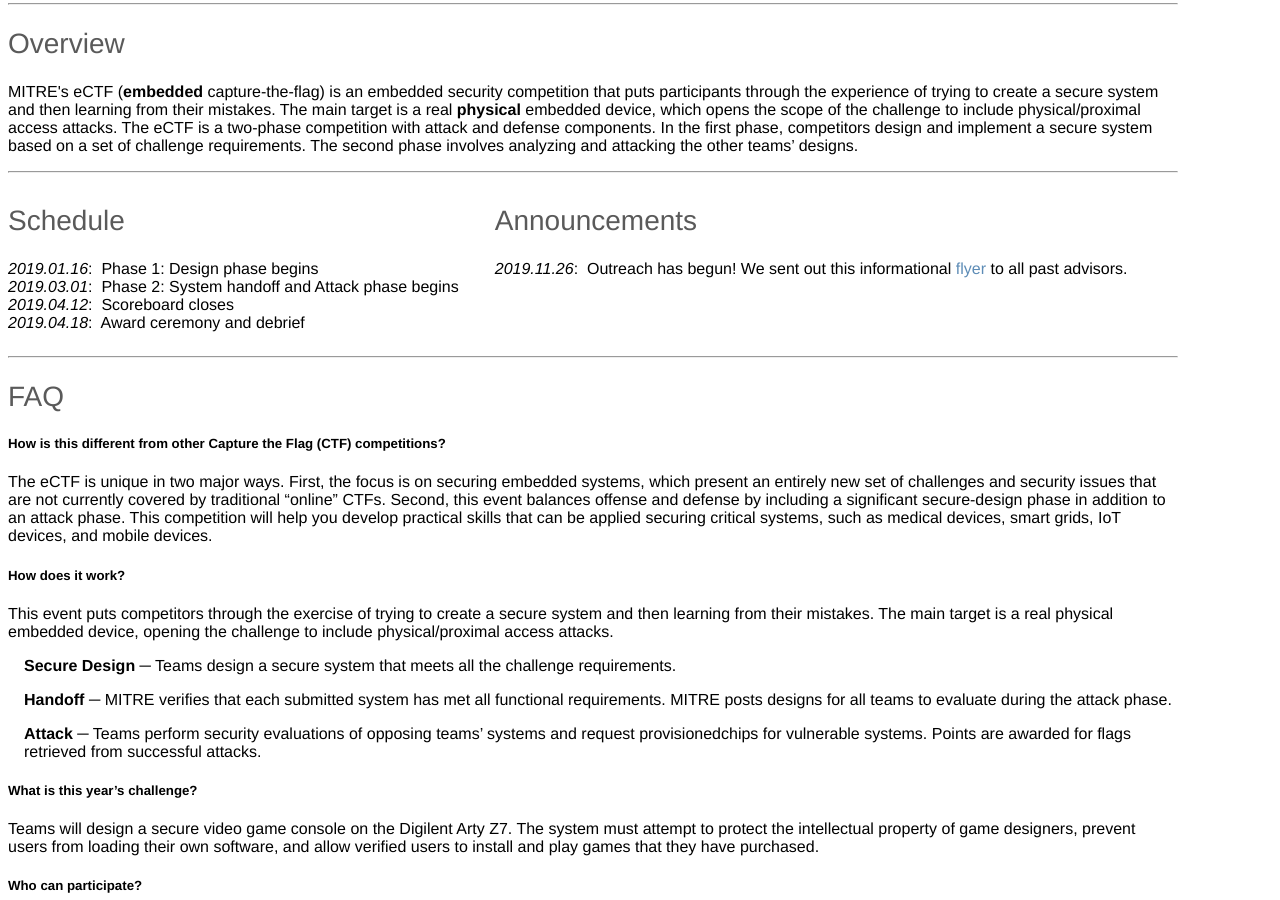
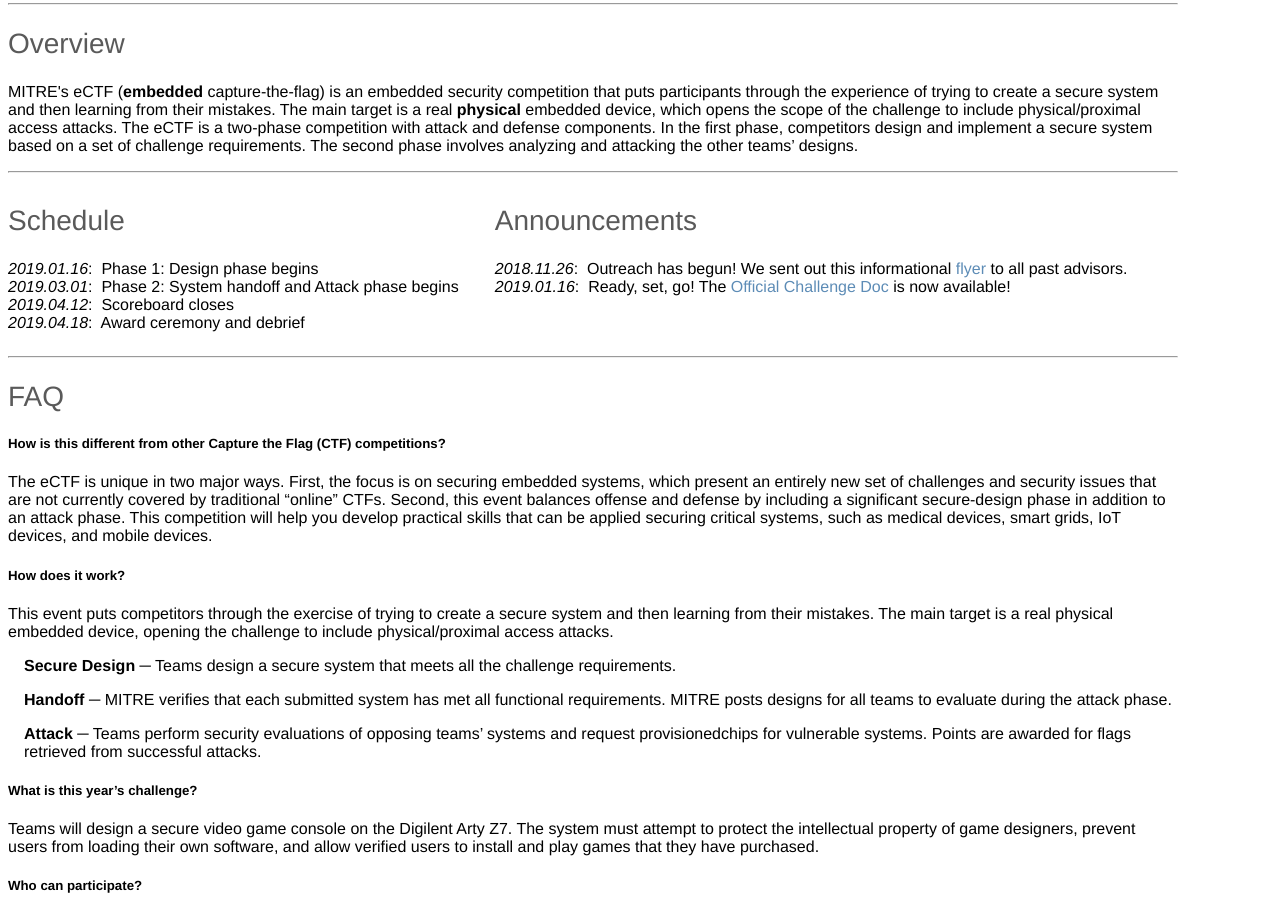
Before and after one commit to mitre-cyber-academy/mitre-cyber-academy.github.io, a Jekyll site: the page built from competitions/embedded/index.html, in a window 1280 px wide and 900 px high, scrolled down 803 px. Built offline with Jekyll 4.4.1, drawn with Linux system fonts in a browser that asks for light colours; nearby versions of some CDN libraries; library files that are not in the unit come from our copies.

Commit message:
Added 2019 eCTF challenge doc

```diff
--- a/competitions/embedded/index.html
+++ b/competitions/embedded/index.html
@@ -54,8 +54,8 @@ title: MITRE Cyber Academy | Embedded
 
                         <div style="display: table-cell;">
                          <h2>Announcements</h2>
-                            <i>2019.11.26</i>:&nbsp; Outreach has begun! We sent out this informational  <a href="flyer.pdf">flyer</a> to all past advisors.
-
+                         <i>2018.11.26</i>:&nbsp; Outreach has begun! We sent out this informational  <a href="flyer.pdf">flyer</a> to all past advisors.<br>
+                         <i>2019.01.16</i>:&nbsp; Ready, set, go! The <a href="18-03747-2.2019.01.16-eCTF Challenge-v1.0.pdf">Official Challenge Doc</a> is now available!<br>
                         </div>
                     </div>
                 </div>
```
Also changed, not shown: 1 other file.
